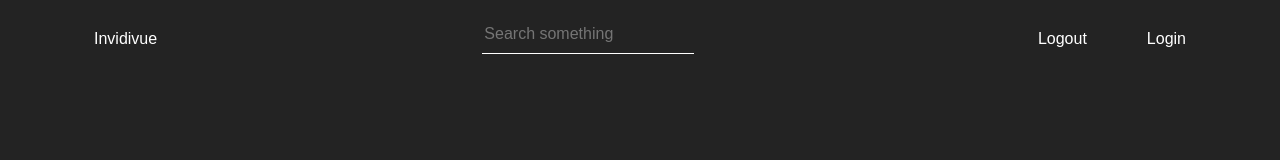
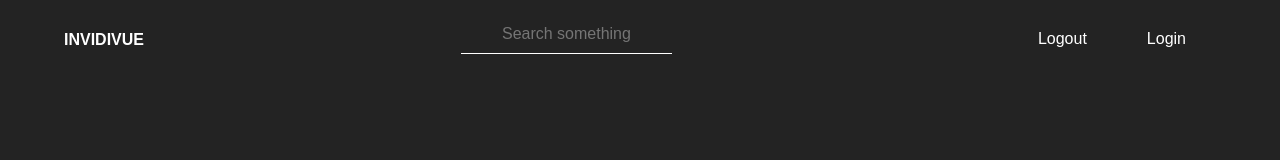
Before and after one commit to 89Q12/invidivue, a Vue app in the folder frontend/: page / in a window 1280 px wide. Shown: the top 160 px of the page. Built offline with nearby package versions, Linux system fonts and the light colour scheme; what @oruga-ui/oruga-next would draw is missing.

Commit message:
aligned text to center

```diff
--- a/frontend/src/components/Header.vue
+++ b/frontend/src/components/Header.vue
@@ -1,7 +1,7 @@
 <template>
 	<header>
 		<nav>
-			<router-link to="/" class="menu-item-invidivue">Invidivue</router-link>
+			<router-link to="/" class="menu-item-invidivue">INVIDIVUE</router-link>
 			<div class="menu-item-search search">
 				<input placeholder="Search something" />
 			</div>
@@ -35,15 +35,19 @@ a {
 	text-decoration: none;
 }
 input {
-	color: #ffffff;
 	background-color: #232323;
 	padding-bottom: 10px;
+
+	color: #ffffff;
 	font-size: 100%;
+	text-align: center;
+
 	border: none;
 	border-bottom: 1px solid;
+
 	width: 90%;
 }
-input:focus{
+input:focus {
 	outline: none;
 }
 div .search {
@@ -101,12 +105,8 @@ nav .menu-item-search {
 }
 nav .menu-item-invidivue {
 	color: blue($color: #000000);
-	padding: 10px 30px;
-	position: relative;
-	text-align: center;
-	border-bottom: 3px solid transparent;
-	display: flex;
-	transition: 400ms;
+	font-size: 100%;
+	font-weight: bold;
 }
 
 nav .menu-item-logout {
```
